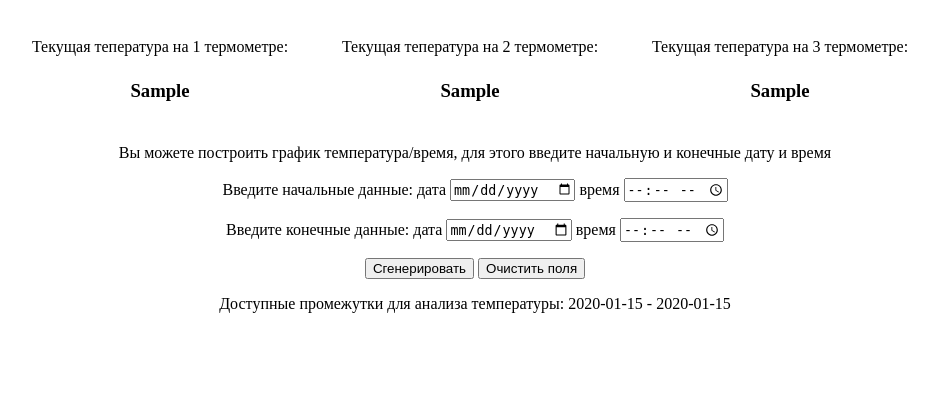
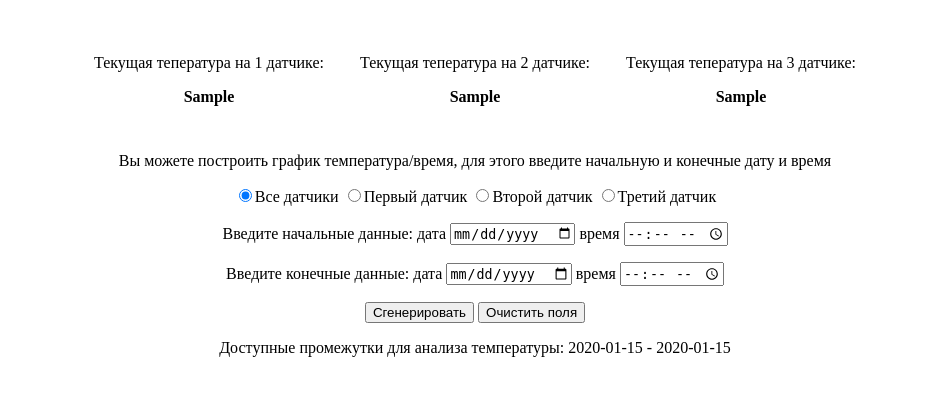
Before and after one commit to harneizel/temperature, a Flask app: template web/templates/index.html in a window 1280 px wide. Shown: the top 396 px of the page, without its empty margins (165-1103 px from the left). Run offline with Flask 3, Linux system fonts and the light colour scheme; the template is opened without the code that fills it: most values are stand-ins (such as "Sample title", 1, 10 or a date in 2020).

Commit message:
генерация графика для 1 датчика

```diff
--- a/run.py
+++ b/run.py
@@ -1,5 +1,4 @@
 import asyncio
-from collector import get_temp
 from database.models import on_startup_database
 from web.server import app
 from threading import Thread
--- /dev/null
+++ b/web/functions.js
@@ -0,0 +1 @@
+alert('Привет, мир!')
--- /dev/null
+++ b/web/static/style.css
@@ -0,0 +1,11 @@
+.temp{
+    display:inline-block;
+    width: 260px;
+    margin: 30px 1px;
+}
+
+
+
+.chart{
+    width: 1000px;
+}
--- a/web/templates/chart.html
+++ b/web/templates/chart_all.html
@@ -3,12 +3,12 @@
 <head>
     <meta charset="UTF-8">
     <title>График температуры</title>
-    <link rel="stylesheet" href="style.css">
+    <link rel="stylesheet" href="{{ url_for('static', filename='style.css') }}">
 </head>
 <body>
     <center>
     <div class="chart">
-        <canvas id="myChart" width="900%"></canvas>
+        <canvas id="myChart"></canvas>
     </div>
     </center>
   <script src="https://cdn.jsdelivr.net/npm/chart.js"></script>
--- a/web/templates/index.html
+++ b/web/templates/index.html
@@ -3,35 +3,46 @@
     <head>
     <meta charset="UTF-8">
     <title>Температура</title>
-   <link rel="stylesheet" href="style.css">
+    <link rel="stylesheet" href="{{ url_for('static', filename='style.css') }}">
     </head>
     <body>
     <center>
-        <div class="wrap">
         <div class="temp">
-            <p>Текущая тепература на 1 термометре:</p>
-            <h3>{{temp1}}</h3>
+            <p>Текущая тепература на 1 датчике:</p>
+            <b>{{temp1}}</b>
         </div>
         <div class="temp">
-            <p>Текущая тепература на 2 термометре:</p>
-            <h3>{{temp2}}</h3>
+            <p>Текущая тепература на 2 датчике:</p>
+            <b>{{temp2}}</b>
         </div>
         <div class="temp">
-            <p>Текущая тепература на 3 термометре:</p>
-            <h3>{{temp3}}</h3>
-        </div>
+            <p>Текущая тепература на 3 датчике:</p>
+            <b>{{temp3}}</b>
         </div>
         <p>Вы можете построить график температура/время, для этого введите начальную и конечные дату и время</p>
         <form action="/get-datetime" method="post">
+            <p> <input type="radio" name="sensor" value="all_sensors" onclick="get_all_sensors()" checked>Все датчики
+                <input type="radio" name="sensor" value="Temp1" onclick="get_1_sensor()">Первый датчик
+                <input type="radio" name="sensor" value="Temp2">Второй датчик
+                <input type="radio" name="sensor" value="Temp3">Третий датчик</p>
+
+
             <p>Введите начальные данные: дата <input type="date" name="first_date">
             время <input type="time" name = "first_time"></p>
+
             <p>Введите конечные данные: дата <input type="date" name="second_date">
             время <input type="time" name="second_time"></p>
+
             <p><input type="submit" value="Сгенерировать">
             <input type="reset" value="Очистить поля"></p>
+
             <p>Доступные промежутки для анализа температуры:
-        {{date1}}  -  {{date2}}
-        </p>
+            {{date1}}  -  {{date2}}</p>
     </center>
+    <script>
+        function get_all_sensors() {
+        alert("radio changed")
+        }
+    </script>
     </body>
 </html>
--- a/web/templates/style.css
+++ /dev/null
@@ -1,19 +0,0 @@
-.wrap{
-    width: 930px;
-    margin: 0;
-    height: 120px;
-}
-
-.temp{
-    float: left;
-    line-height: 25px;
-    margin-top: 10px;
-    color: black;
-    width: 300px;
-    margin-right: 10px;
-    text-align: center;
-}
-
-.chart{
-    width: 1000px;
-}
```
Also changed, not shown: collector.py (deleted, +0 -23 lines), database/requests.py (+30 -3 lines), web/server.py (+23 -11 lines), web/templates/chart_one.html (added, +44 -0 lines), web/templates/__init__.py (added). Lines whose indentation alone changed are shown as unchanged.
